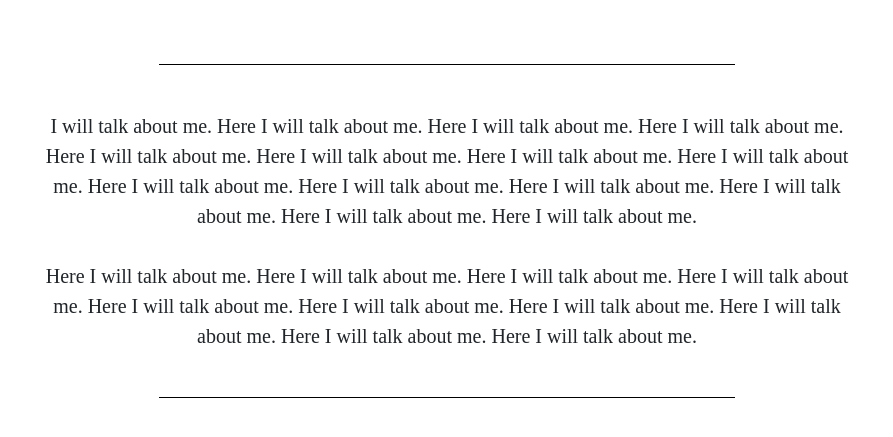
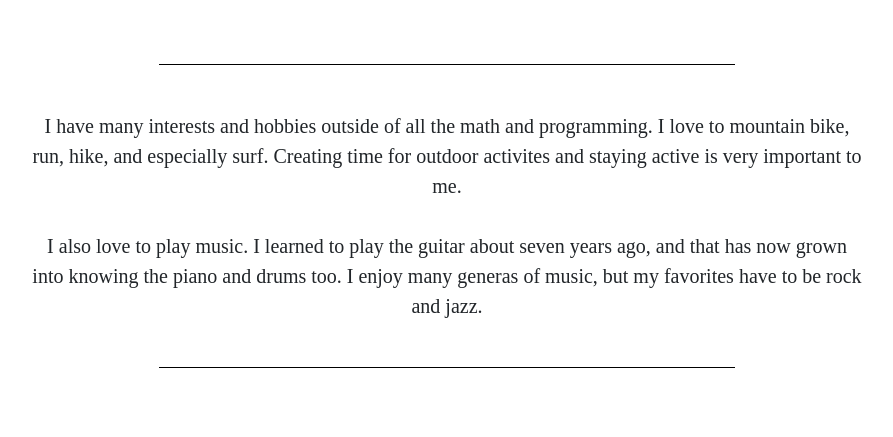
Before and after one commit to jrusso0818/my-personal-site, a Django app: page /about/ in a window 1280 px wide. Shown: the part 82-519 px from the top of the page, without its empty margins (193-1086 px from the left). Run offline with Django 3.2, Linux system fonts and the light colour scheme; some libraries are stand-ins or nearby versions.

Commit message:
Added about info

```diff
--- a/about/templates/about/about.html
+++ b/about/templates/about/about.html
@@ -8,20 +8,16 @@
 <center>
     <p style="font-family:Merriweather; font-size:20px; width:65%;">
         <br>
-        I will talk about me. Here I will talk about me.
-        Here I will talk about me. Here I will talk about me.
-        Here I will talk about me. Here I will talk about me.
-        Here I will talk about me. Here I will talk about me.
-        Here I will talk about me. Here I will talk about me.
-        Here I will talk about me. Here I will talk about me.
-        Here I will talk about me. Here I will talk about me.
+        I have many interests and hobbies outside of all the math and
+        programming. I love to mountain bike, run, hike, and especially surf.
+        Creating time for outdoor activites and staying active is very
+        important to me.
         <br>
         <br>
-        Here I will talk about me. Here I will talk about me.
-        Here I will talk about me. Here I will talk about me.
-        Here I will talk about me. Here I will talk about me.
-        Here I will talk about me. Here I will talk about me.
-        Here I will talk about me. Here I will talk about me.
+        I also love to play music. I learned to play the guitar about seven
+        years ago, and that has now grown into knowing the piano and drums too.
+        I enjoy many generas of music, but my favorites have to be rock and
+        jazz.
         <br>
         <br>
     </p>
--- a/homepage/templates/homepage/homepage.html
+++ b/homepage/templates/homepage/homepage.html
@@ -14,7 +14,7 @@
 <br>
 
 <div class="container-fluid">
-    <h4 class="display-4">Hello My name is JR</h4>
+    <h4 class="display-4">Hello</h4>
 </div>
 <!-- Move to CSS stylesheet -->
 <style>
```
